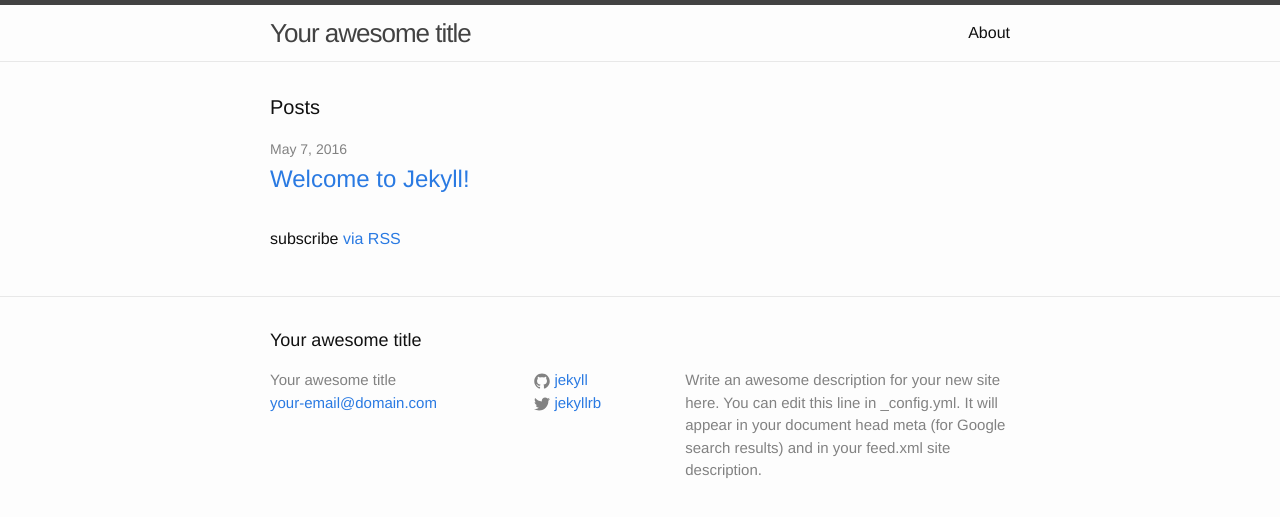
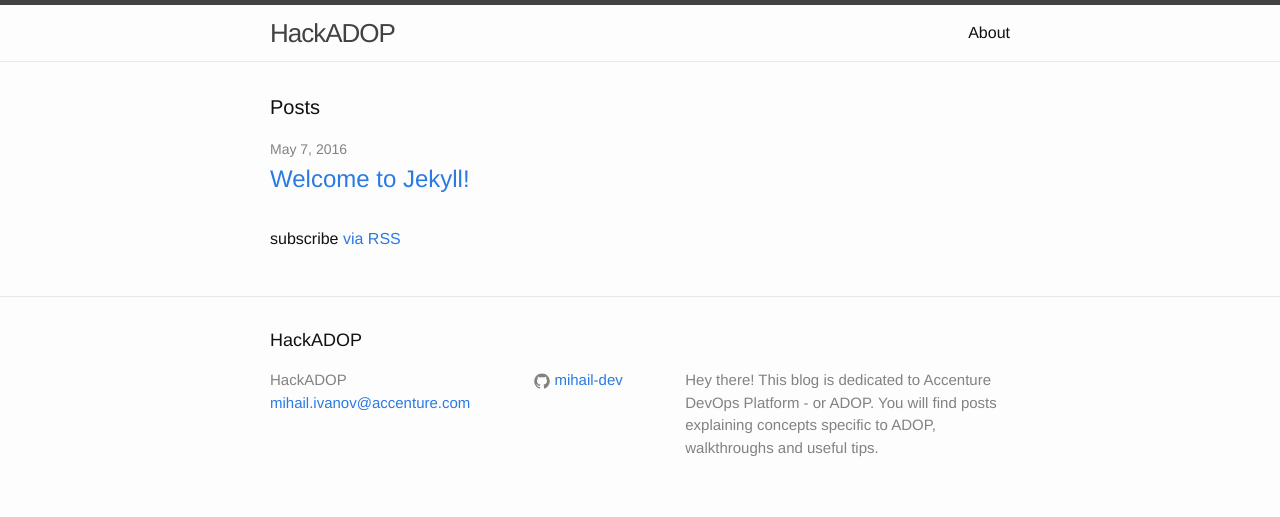
Before and after one commit to hackadop/hackadop.github.io, a Jekyll site: the page built from index.html, in a window 1280 px wide. Shown: the top 517 px of the page. Built offline with Jekyll 4.4.1, drawn with Linux system fonts in a browser that asks for light colours.

Commit message:
Modifying config

```diff
--- a/_config.yml
+++ b/_config.yml
@@ -6,16 +6,15 @@
 # 'jekyll serve'. If you change this file, please restart the server process.
 
 # Site settings
-title: Your awesome title
-email: your-email@domain.com
+title: HackADOP
+email: mihail.ivanov@accenture.com
 description: > # this means to ignore newlines until "baseurl:"
-  Write an awesome description for your new site here. You can edit this
-  line in _config.yml. It will appear in your document head meta (for
-  Google search results) and in your feed.xml site description.
+  Hey there! This blog is dedicated to Accenture DevOps Platform - or ADOP.
+  You will find posts explaining concepts specific to ADOP, walkthroughs and
+  useful tips.
 baseurl: "" # the subpath of your site, e.g. /blog
 url: "http://yourdomain.com" # the base hostname & protocol for your site
-twitter_username: jekyllrb
-github_username:  jekyll
+github_username:  mihail-dev
 
 # Build settings
 markdown: kramdown
```
